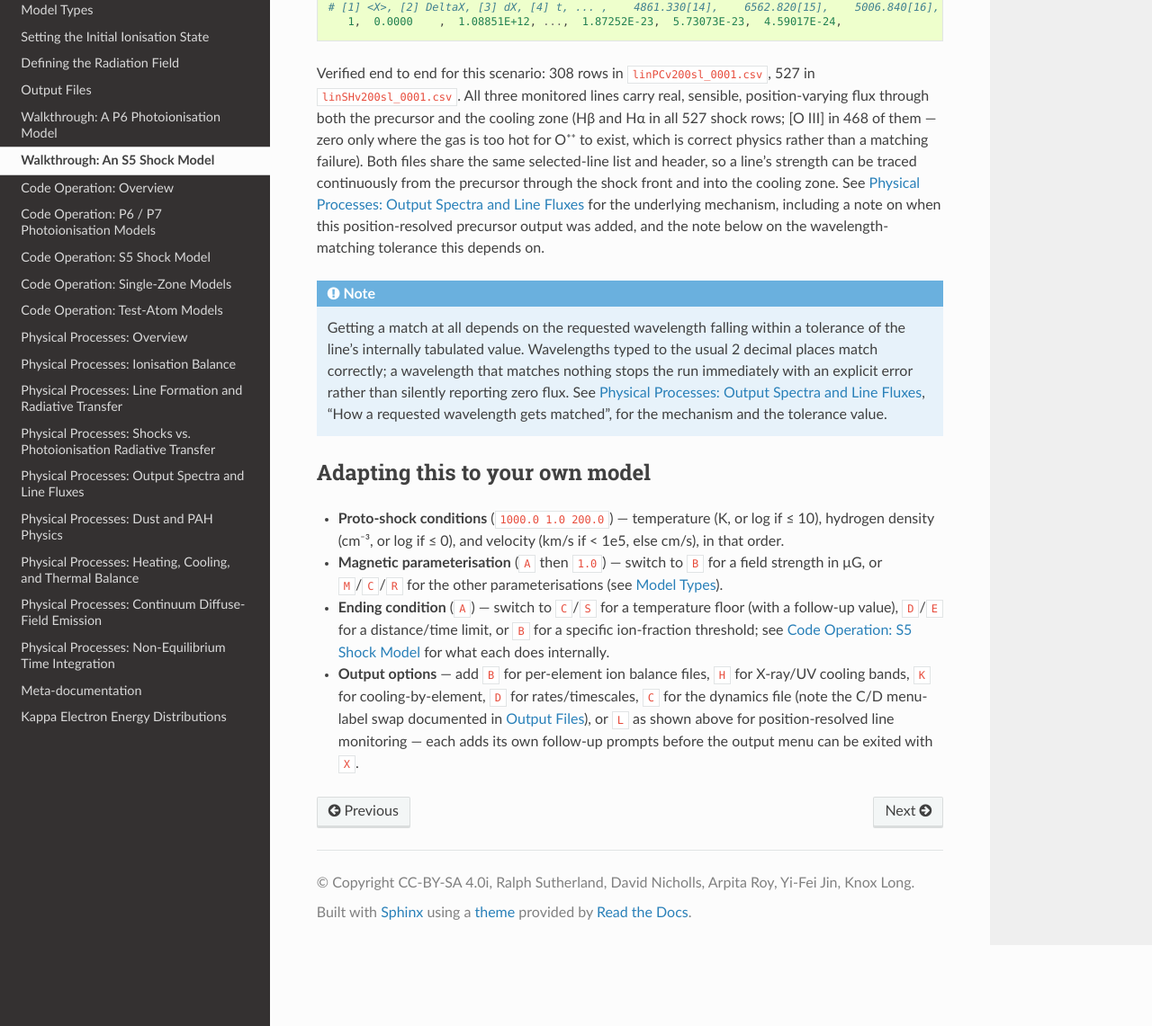
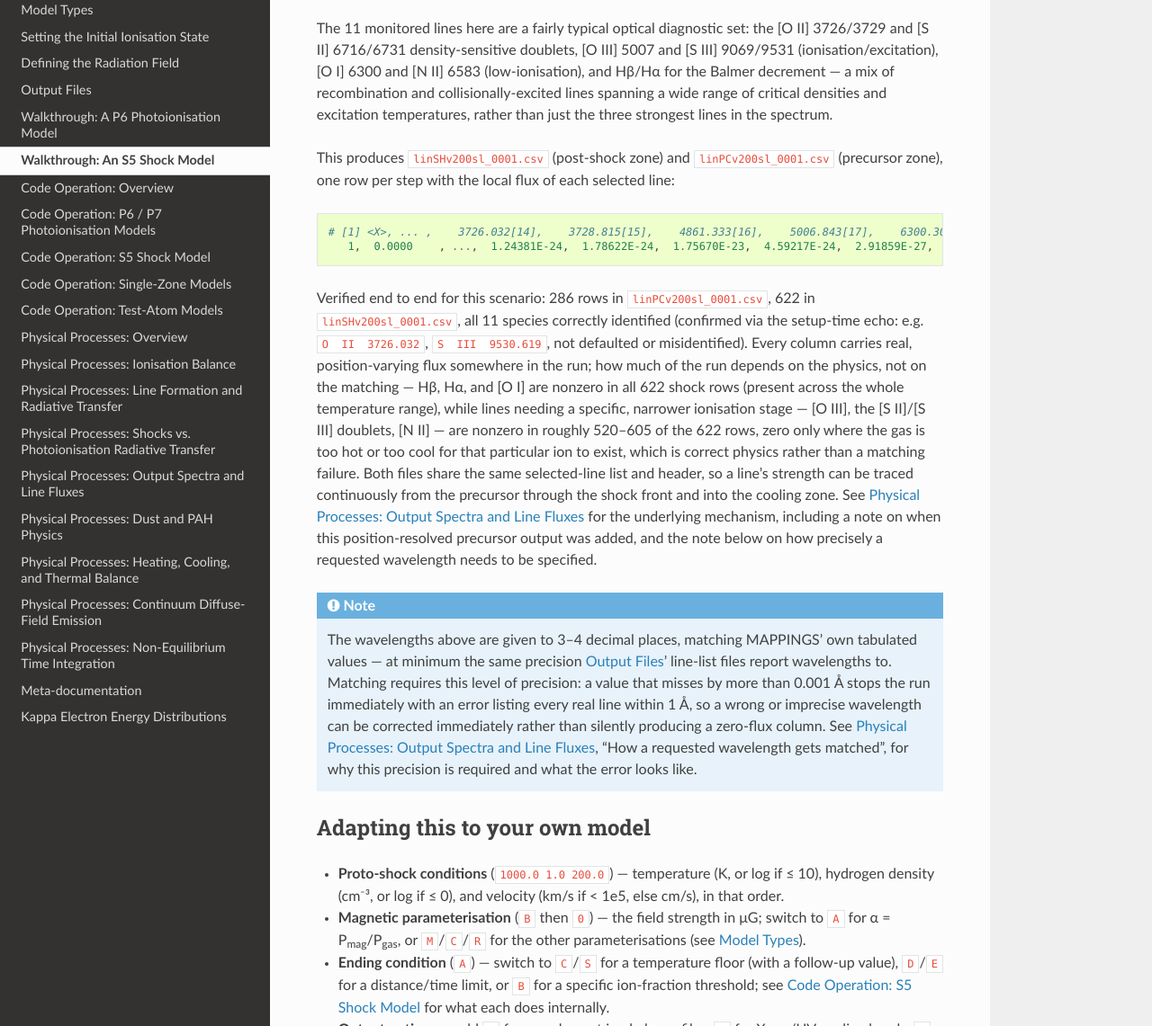
Before and after one commit to Jinyifei/MAPPINGS, a Sphinx documentation site: the page built from docs/sphinx/source/walkthrough_s5.rst, in a window 1280 px wide and 1400 px high, scrolled down 4636 px, cut to the strip 259-1400 px from the top of the window. Shown: the whole strip at 90% size. Built offline with Sphinx 7.4.7 and the Read the Docs theme 3.1.0, drawn with Linux system fonts in a browser that asks for light colours; some of the changed text lies outside the part shown.

Commit message:
Fix monitor-line wavelength matching for real and switch S5 examples to B=0
Monitor-line matching (S5/P6/P7): widening the tolerance to 0.05A last
commit fixed the immediate silent-zero-flux bug but created a worse one -
MAPPINGS' atomic data has thousands of astrophysically negligible lines,
so the wider window let an irrelevant nearby line win the match and
silently mislabel the result (e.g. a faint Fe III line instead of Halpha).
A brightness-dominance tiebreak was tried next and also failed on a real
case (Al IV beating O II 3726), because the dominance decision happens
once at setup, before any zone of the real model is computed, using
whatever arbitrary state is left over from earlier setup steps rather
than the real run.

Final design: reverted the tolerance to 0.001A and dropped the
dominance logic entirely. At that tolerance real line-to-line
separations are essentially always larger than it, so a match is
unambiguous by construction - the tradeoff is that the requested
wavelength must be precise (~3 decimal places, matching spec2's own
line-list output. speclocallineids now stops immediately, before the
model runs, if a wavelength matches zero or more than one line, and
prints every real line within 1A (species, wavelength, offset,
brightness) so a bad value in a script is fixable in one look rather
than guessed at.

Also switches both S5 example scripts from alpha=1 (equipartition
magnetic field) to B=0 (unmagnetised) - a more typical, and simpler to
reason about, first shock model - and expands the line-monitor
example's tracked lines from 3 to a more representative 11-line optical
diagnostic set ([O II], [O III], [O I], [N II], [S II], [S III] plus
Balmer), verified end to end.

docs/sphinx/source/physics_output_spectra.rst and walkthrough_s5.rst
updated throughout to match, including why the two abandoned matching
approaches don't work, so they aren't retried.

Co-Authored-By: Claude Sonnet 5 <noreply@anthropic.com>
EOF
)

```diff
--- a/docs/sphinx/source/walkthrough_s5.rst
+++ b/docs/sphinx/source/walkthrough_s5.rst
@@ -21,14 +21,19 @@ worked example and points back to them for the general case.
 The scenario
 -------------------------------------------------
 
-A 200 km/s, α = 1 (equipartition magnetic field) radiative shock into
-solar-abundance gas at n\ :sub:`H` = 1 cm\ :sup:`−3`, with MAPPINGS'
-auto-iterated photo-ionised precursor and the full internal diffuse
-radiation field. The proto-shock gas is started at 1000 K (rather than
-a lower guess), the model runs to a 1%-weighted-ionisation ending
-condition rather than a fixed temperature floor, and only the standard
-output files are requested — a minimal, representative script rather
-than one exercising every optional output table.
+A 200 km/s, unmagnetised (B = 0) radiative shock into solar-abundance
+gas at n\ :sub:`H` = 1 cm\ :sup:`−3`, with MAPPINGS' auto-iterated
+photo-ionised precursor and the full internal diffuse radiation field.
+B = 0 is the more typical choice for a first shock model — it isolates
+the radiative/hydrodynamic physics without also having to pick a
+magnetic field strength or geometry, and is a more natural default than
+parameterising the field via α (magnetic-to-gas pressure ratio) and
+setting α = 1 (equipartition), which is a comparatively specific,
+strongly magnetised case. The proto-shock gas is started at 1000 K
+(rather than a lower guess), the model runs to a 1%-weighted-ionisation
+ending condition rather than a fixed temperature floor, and only the
+standard output files are requested — a minimal, representative script
+rather than one exercising every optional output table.
 
 -------------------------------------------------
 The script
@@ -53,6 +58,11 @@ prompts) — this page just shows concrete answers.
 
 A few of these are worth spelling out:
 
+* ``B`` at "Magnetic field parameterisation" asks for the field strength
+  directly, in μG; ``0`` gives a purely hydrodynamic, unmagnetised
+  shock. See :doc:`models` for the other parameterisations (``A`` for
+  α = P\ :sub:`mag`/P\ :sub:`gas`, ``M`` for Alfvén Mach number, etc.)
+  if you want a magnetised case instead.
 * The velocity/density line (``1000.0 1.0 200.0``) answers "Specify the
   proto-shock conditions: T (K), dh (N), v (km/s)". T ≤ 10 is taken as a
   log, so ``1000.0`` (> 10) is read literally as 1000 K; ``2.0`` would
@@ -149,8 +157,8 @@ Concretely, always check the following before trusting a shock result:
    leaving the original low-numbered ``.sh5``/``.csv`` files short
    (header only, no "Model ended" line) and the real output in
    ``..._0002.*`` instead. This isn't guaranteed to happen on every run
-   that extends — a comparable run in this same session extended from 3
-   to 6 iterations without splitting the file — but it's worth checking
+   that extends — this page's own example run also extended from 3 to
+   6 iterations, without splitting the file — but it's worth checking
    for. The reliable check, independent of the convergence question and
    useful as a general "did this run actually finish" test too, is::
 
@@ -196,32 +202,34 @@ column layout is catalogued in :doc:`outputs` ("Shock Models — S5").
 A peek inside
 -------------------------------------------------
 
-``shck_v200s_0002.sh5`` — after the header, abundance table, and the
-Rankine-Hugoniot jump summary (preshock T = 9665.8 K, postshock T =
-567 729 K, compression factor 3.93), one row per downstream step::
+``shck_v200s_0001.sh5`` — after the header, abundance table, and the
+Rankine-Hugoniot jump summary (preshock T = 9566.6 K, postshock T =
+568 937 K, compression factor 3.937 — close to the strong-shock limit
+of 4 for a purely hydrodynamic, unmagnetised shock, since there is no
+magnetic pressure resisting compression), one row per downstream step::
 
-    487, 1.059309E+18, 3.153909E+15, 474.026, 1.75907, 74.1970, 80.5894,
-    1.23154, 1.332825E+12, 1.170053E+10, 2.403413E-27, 2.617202E-22,
-    3.206194E-02, 0.983858, 1.614224E-02, 1.447985E-04
+    607, 7.568605E+17, 7.556891E+11, 465.576, 93.0247, 6410.99, 6963.32,
+    1.24183, 3.916991E+11, 2.422357E+08, 1.362000E-27, 5.168346E-19,
+    6.997252E-02, 0.989372, 1.062804E-02, 0.00000
 
 Columns are step, distance (cm), dr (cm), T (K), n\ :sub:`e`,
 n\ :sub:`H`, n\ :sub:`i`, μ, elapsed time, dt, normalised net cooling,
 total cooling, d\ :sub:`los`, X(H⁰), X(H⁺), B (G) — the full column
-reference is in :doc:`outputs`. By step 487 the gas has cooled from the
-567 729 K post-shock plateau to ~474 K — well past the 500 K floor used
-in a fixed-temperature-ending run, because the ``A`` ending condition
-(1% weighted ionisation) lets the gas keep cooling until it is almost
-fully recombined (X(H⁺) ≈ 0.016). The full run reached 187 K before
-stopping.
+reference is in :doc:`outputs`. The B column is 0.00000 throughout, as
+expected for this unmagnetised case. By step 607 (of 622) the gas has
+cooled from the 568 937 K post-shock plateau to ~466 K and is almost
+fully recombined (X(H⁺) ≈ 0.011), because the ``A`` ending condition
+(1% weighted ionisation) lets the gas keep cooling well past a fixed
+500 K floor. The full run reached 369.8 K before stopping.
 
-``specSHv200s_0002.csv`` — the integrated shock line list. The high
+``specSHv200s_0001.csv`` — the integrated shock line list. The high
 post-shock temperature reaches ionisation stages a slow shock never
 does — the list opens with O VII X-ray lines rather than He II/Mg II::
 
      Lambda(A),  E (eV) , Flux (HB=1.0), Species  , Kind, Accuracy (1-5)
      =======================================================================
-          17.396,  7.12717E+02,  1.32875E-07, O  VII   , CC  ,    3
-          21.602,  5.73948E+02,  6.37617E-05, O  VII   , CC  ,    3
+          17.396,  7.12717E+02,  1.37964E-07, O  VII   , CC  ,    3
+          21.602,  5.73948E+02,  6.57202E-05, O  VII   , CC  ,    3
 
 -------------------------------------------------
 Getting line strength as a function of position
@@ -243,35 +251,54 @@ output-prefix/menu block:
    :language: none
    :lines: 16-21
 
+The 11 monitored lines here are a fairly typical optical diagnostic
+set: the [O II] 3726/3729 and [S II] 6716/6731 density-sensitive
+doublets, [O III] 5007 and [S III] 9069/9531 (ionisation/excitation),
+[O I] 6300 and [N II] 6583 (low-ionisation), and Hβ/Hα for the Balmer
+decrement — a mix of recombination and collisionally-excited lines
+spanning a wide range of critical densities and excitation
+temperatures, rather than just the three strongest lines in the
+spectrum.
+
 This produces ``linSHv200sl_0001.csv`` (post-shock zone) and
 ``linPCv200sl_0001.csv`` (precursor zone), one row per step with the
 local flux of each selected line::
 
-     # [1] <X>, [2] DeltaX, [3] dX, [4] t, ... ,    4861.330[14],    6562.820[15],    5006.840[16],
-        1,  0.0000    ,  1.08851E+12, ...,  1.87252E-23,  5.73073E-23,  4.59017E-24,
+     # [1] <X>, ... ,    3726.032[14],    3728.815[15],    4861.333[16],    5006.843[17],    6300.304[18],    6562.819[19],    6583.454[20],    6716.440[21],    6730.816[22],    9068.620[23],    9530.619[24],
+        1,  0.0000    , ...,  1.24381E-24,  1.78622E-24,  1.75670E-23,  4.59217E-24,  2.91859E-27,  5.37271E-23,  6.07674E-26,  1.04168E-26,  7.59840E-27,  3.24782E-26,  8.15837E-26,
 
-Verified end to end for this scenario: 308 rows in
-``linPCv200sl_0001.csv``, 527 in ``linSHv200sl_0001.csv``. All three
-monitored lines carry real, sensible, position-varying flux through
-both the precursor and the cooling zone (Hβ and Hα in all 527 shock
-rows; [O III] in 468 of them — zero only where the gas is too hot for
-O⁺⁺ to exist, which is correct physics rather than a matching failure).
+Verified end to end for this scenario: 286 rows in
+``linPCv200sl_0001.csv``, 622 in ``linSHv200sl_0001.csv``, all 11
+species correctly identified (confirmed via the setup-time echo: e.g.
+``O  II  3726.032``, ``S  III  9530.619``, not defaulted or
+misidentified). Every column carries real, position-varying flux
+somewhere in the run; how much of the run depends on the physics, not
+on the matching — Hβ, Hα, and [O I] are nonzero in all 622 shock rows
+(present across the whole temperature range), while lines needing a
+specific, narrower ionisation stage — [O III], the [S II]/[S III]
+doublets, [N II] — are nonzero in roughly 520–605 of the 622 rows,
+zero only where the gas is too hot or too cool for that particular ion
+to exist, which is correct physics rather than a matching failure.
 Both files share the same selected-line list and header, so a line's
 strength can be traced continuously from the precursor through the
 shock front and into the cooling zone. See :doc:`physics_output_spectra`
 for the underlying mechanism, including a note on when this
 position-resolved precursor output was added, and the note below on
-the wavelength-matching tolerance this depends on.
+how precisely a requested wavelength needs to be specified.
 
 .. note::
 
-   Getting a match at all depends on the requested wavelength falling
-   within a tolerance of the line's internally tabulated value.
-   Wavelengths typed to the usual 2 decimal places match correctly; a
-   wavelength that matches nothing stops the run immediately with an
-   explicit error rather than silently reporting zero flux. See
+   The wavelengths above are given to 3–4 decimal places, matching
+   MAPPINGS' own tabulated values — at minimum the same precision
+   :doc:`outputs`' line-list files report wavelengths to. Matching
+   requires this level of precision: a value that misses by more than
+   0.001 Å stops the run immediately with an error listing every real
+   line within 1 Å, so a wrong or imprecise wavelength can be
+   corrected immediately rather than silently producing a zero-flux
+   column. See
    :doc:`physics_output_spectra`, "How a requested wavelength gets
-   matched", for the mechanism and the tolerance value.
+   matched", for why this precision is required and what the error
+   looks like.
 
 -------------------------------------------------
 Adapting this to your own model
@@ -280,9 +307,9 @@ Adapting this to your own model
 * **Proto-shock conditions** (``1000.0 1.0 200.0``) — temperature (K,
   or log if ≤ 10), hydrogen density (cm⁻³, or log if ≤ 0), and velocity
   (km/s if < 1e5, else cm/s), in that order.
-* **Magnetic parameterisation** (``A`` then ``1.0``) — switch to ``B``
-  for a field strength in μG, or ``M``/``C``/``R`` for the other
-  parameterisations (see :doc:`models`).
+* **Magnetic parameterisation** (``B`` then ``0``) — the field strength
+  in μG; switch to ``A`` for α = P\ :sub:`mag`/P\ :sub:`gas`, or
+  ``M``/``C``/``R`` for the other parameterisations (see :doc:`models`).
 * **Ending condition** (``A``) — switch to ``C``/``S`` for a temperature
   floor (with a follow-up value), ``D``/``E`` for a distance/time limit,
   or ``B`` for a specific ion-fraction threshold; see :doc:`code_s5` for
```
Also changed, not shown: other parts of docs/sphinx/source/walkthrough_s5.rst (+7 -11 lines), docs/sphinx/source/physics_output_spectra.rst (+43 -22 lines), 6 other files.
